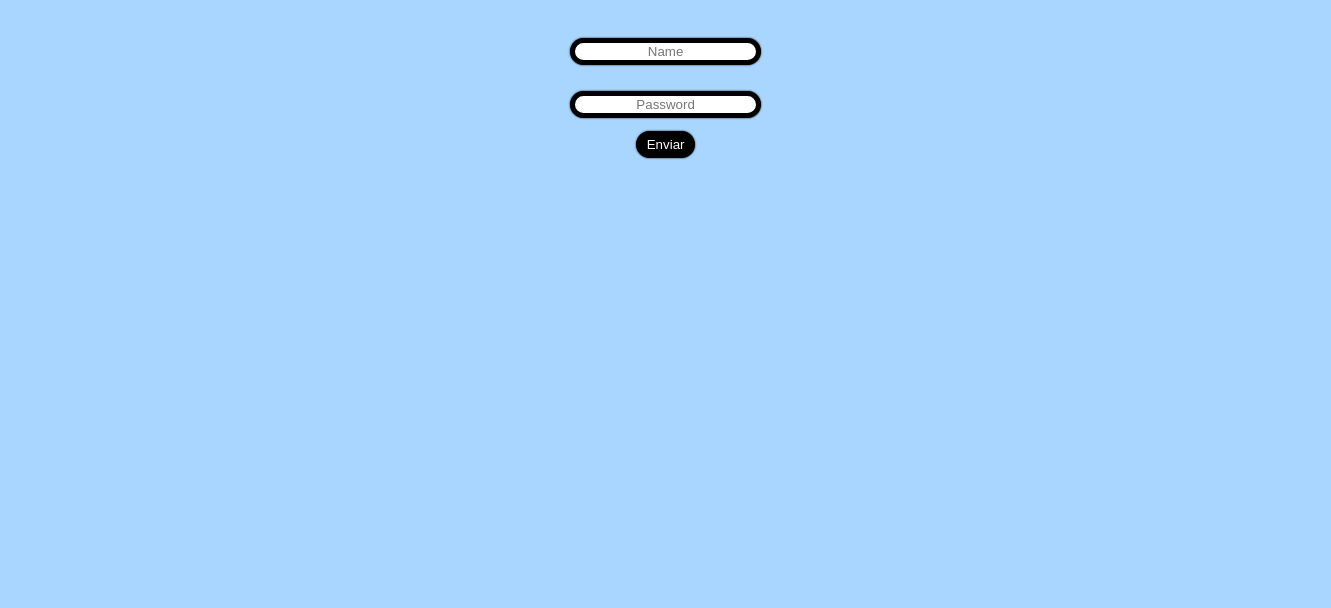
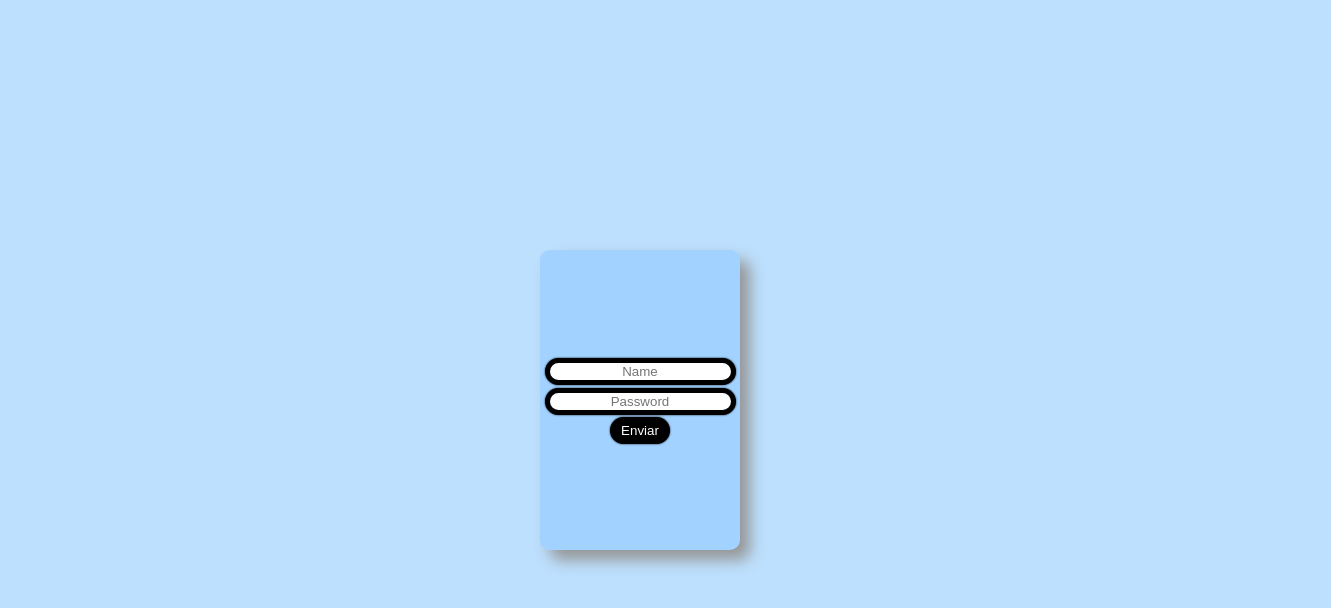
Before and after one commit to santivediap/git-taller, a plain HTML site: page index.html in a window 1280 px wide. Shown: the whole page, 1331 px wide, since content can reach past the window. Drawn offline with Linux system fonts and the light colour scheme.

Commit message:
few_style_changes

```diff
--- a/styles.css
+++ b/styles.css
@@ -2,15 +2,33 @@
 --white-color: #ffffff;
 --black-color: #000000;
 --red-color: #ff0000;
---background-color: #a8d6ff;
+--background-color: #bde0fe;
+--background-color2: #a2d2ff;
 }
 
 body {
+    /* ese valor de altura hace que body ocupe
+    todo el alto de la pantalla para situar section en el medio */
+    height: 100vh;
     margin: 0;
     box-sizing: border-box;
     background-color: var(--background-color);
+    /* centra section en el medio de la pantalla */
+    display: flex;
+    justify-content: center;
+    align-items: center;
 }
-
+section {
+    background-color: var(--background-color2);
+    width: 200px;
+    height: 300px;
+    box-shadow: 10px 10px 15px rgb(150, 150, 150);
+    border-radius: 10px;
+    /* centra los input en el medio de la pantalla */
+    display: flex;
+    justify-content: center;
+    align-items: center;
+}
 .input {
     background-color: var(--white-color);
     border: 5px solid var(--black-color);
```
